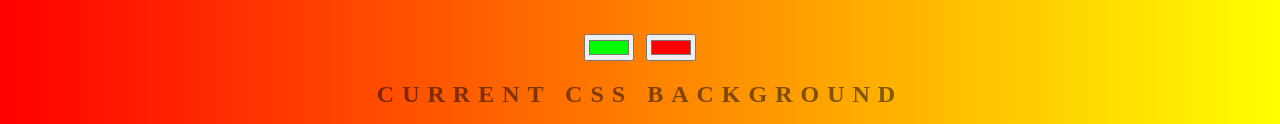
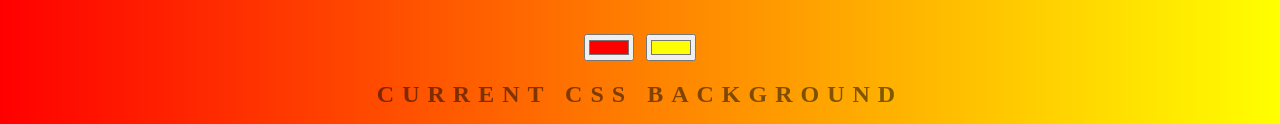
Before and after one commit to sfreeman2010/css-background-generator, a plain HTML site: page index.html in a window 1280 px wide. Shown: the part 171-295 px from the top of the page. Drawn offline with Linux system fonts and the light colour scheme.

Commit message:
Changing default color input values to match default background from css file

```diff
--- a/index.html
+++ b/index.html
@@ -6,8 +6,8 @@
 </head>
 <body id="gradient">
 	<h1>Background Generator</h1>
-	<input class="color1" type="color" name="color1" value="#00ff00">
-	<input class="color2" type="color" name="color2" value="#ff0000">
+	<input class="color1" type="color" name="color1" value="#ff0000">
+	<input class="color2" type="color" name="color2" value="#ffff00">
 	<h2>Current CSS Background</h2>
 	<h3></h3>
 
```
